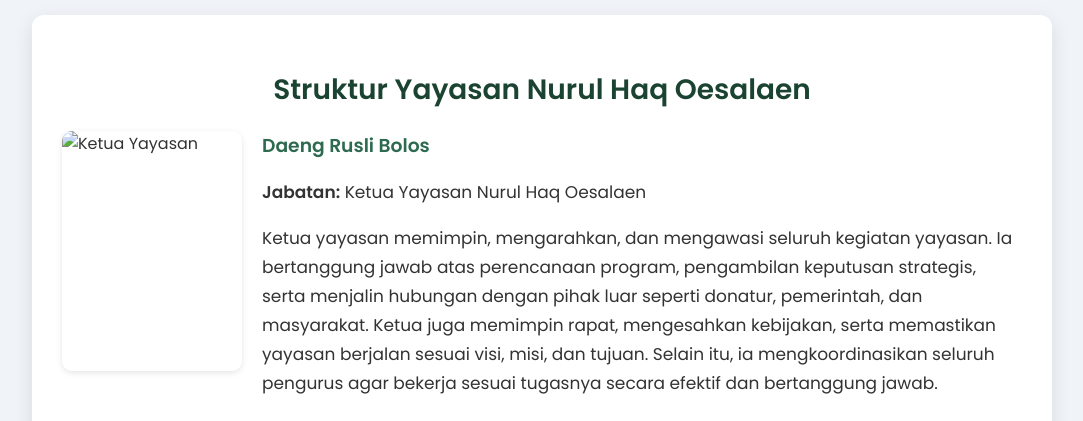
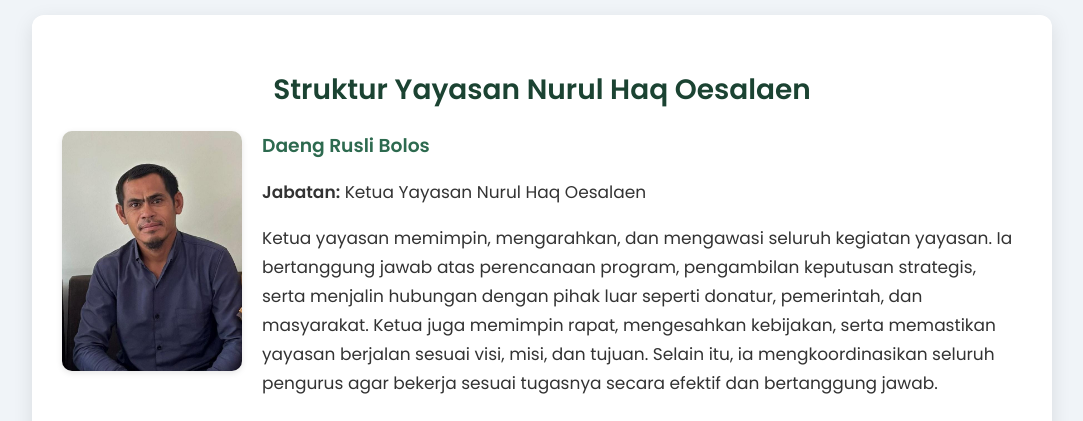
Before and after one commit to yayasannurulhaqoesalaen/YayasanNurulHaqOesalaen.github.io, a plain HTML site: page tentang.html in a window 1280 px wide. Shown: the part 780-1201 px from the top of the page, without its empty margins (98-1181 px from the left). Drawn offline with Linux system fonts and the light colour scheme.

Commit message:
Update tentang.html

```diff
--- a/tentang.html
+++ b/tentang.html
@@ -183,7 +183,7 @@
 
     <!-- Kepala Yayasan -->
     <div class="staff-profil">
-      <img src="assets/ketuayayasan.jpg" alt="Ketua Yayasan" />
+      <img src="assets/kepalayayasan.jpg" alt="Ketua Yayasan" />
       <div class="info">
         <h3>Daeng Rusli Bolos</h3>
         <p><strong>Jabatan:</strong> Ketua Yayasan Nurul Haq Oesalaen</p>
```
